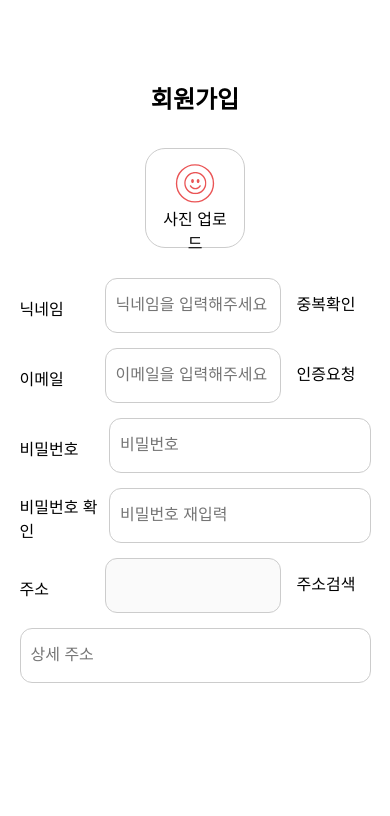
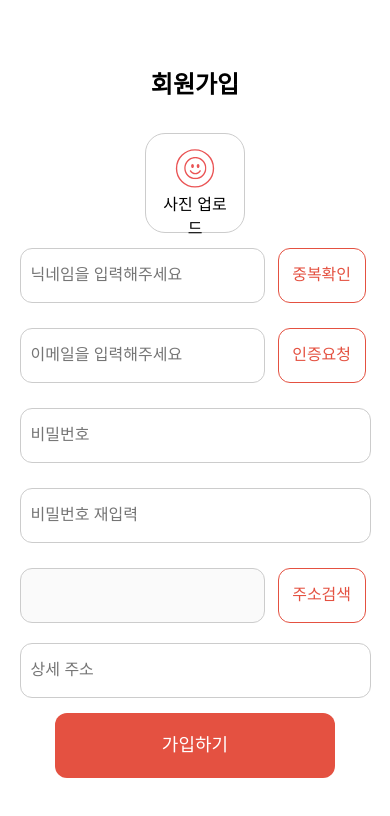
Before and after one commit to Foodlier/zb-foodlier, a React (Vite) app in the folder frontend/: page /register in a window 390 px wide. Shown: the top 816 px of the page. Built offline with nearby package versions, Linux system fonts and the light colour scheme; a web font is replaced by a local one.

Commit message:
Style: 회원가입 페이지 UI 수정
모바일 환경에서의 UI 수정

```diff
--- a/frontend/src/pages/RegisterPage.tsx
+++ b/frontend/src/pages/RegisterPage.tsx
@@ -1,46 +1,147 @@
-import * as R from '../styles/RegisterPage.styled'
+import { ChangeEvent, FormEvent, useState } from 'react'
+import * as S from '../styles/RegisterPage.styled'
 import upload from '../assets/profile_upload.svg'
-// import { useNavigate } from 'react-router-dom'
+
+interface FormData {
+  nickname: string
+  email: string
+  password: string
+  passwordCheck: string
+}
+
+interface FormErrors {
+  nickname: string
+  email: string
+  password: string
+  passwordCheck: string
+}
 
 const Register = () => {
-  //   const navigate = useNavigate()
+  const [formData, setFormData] = useState<FormData>({
+    nickname: '',
+    email: '',
+    password: '',
+    passwordCheck: '',
+  })
+
+  const [formErrors, setFormErrors] = useState<FormErrors>({
+    nickname: '',
+    email: '',
+    password: '',
+    passwordCheck: '',
+  })
+
+  const [isFormValid, setIsFormValid] = useState(false)
+
+  const validateNickname = (nickname: string) => {
+    const nicknameRegex = /^[가-힣a-zA-Z0-9]{4,10}$/
+    return nicknameRegex.test(nickname)
+  }
+
+  const validateEmail = (email: string) => {
+    const emailRegex = /^[a-zA-Z0-9]+@[a-zA-Z0-9]+\.[a-zA-Z0-9]+$/
+    return emailRegex.test(email)
+  }
+
+  const validatePassword = (password: string) => {
+    const passwordRegex = /^[A-Za-z0-9!@#$%^&*()_+{}[\]:;<>,.?~\\-]{8,16}$/
+    return passwordRegex.test(password)
+  }
+
+  const handleChange = (e: ChangeEvent<HTMLInputElement>) => {
+    const { name, value } = e.target
+    setFormData({ ...formData, [name]: value })
+    setFormErrors({ ...formErrors, [name]: '' })
+
+    if (name === 'nickname') {
+      if (!validateNickname(value)) {
+        setFormErrors({
+          ...formErrors,
+          [name]: '4~10자의 한글, 영문, 숫자만 사용 가능합니다.',
+        })
+      }
+    } else if (name === 'email') {
+      if (!validateEmail(value)) {
+        setFormErrors({
+          ...formErrors,
+          [name]: '이메일 형식이 올바르지 않습니다.',
+        })
+      }
+    } else if (name === 'password') {
+      if (!validatePassword(value)) {
+        setFormErrors({
+          ...formErrors,
+          [name]: '8~16자의 영문, 숫자, 특수문자를 사용하세요.',
+        })
+      }
+    }
+  }
+
+  const handleSubmit = (e: FormEvent<HTMLFormElement>) => {
+    e.preventDefault()
+    // 여기에서 데이터 전송 또는 처리를 수행할 수 있습니다.
+  }
 
   return (
-    // 회원가입 페이지
-    <R.Container>
-      <R.Title>회원가입</R.Title>
-      <R.Profile>
-        <R.ProfileImage src={upload} alt="" />
+    <S.Container>
+      <S.Title>회원가입</S.Title>
+      <S.Profile>
+        <S.ProfileImage src={upload} alt="" />
         <p>사진 업로드</p>
-      </R.Profile>
-      <R.Form>
-        <R.InputContainer>
-          <R.InputInfo>닉네임</R.InputInfo>
-          <R.Input2 type="text" placeholder="닉네임을 입력해주세요" />
-          <R.DetailButton>중복확인</R.DetailButton>
-        </R.InputContainer>
-        <R.InputContainer>
-          <R.InputInfo>이메일</R.InputInfo>
-          <R.Input2 type="email" placeholder="이메일을 입력해주세요" />
-          <R.DetailButton>인증요청</R.DetailButton>
-        </R.InputContainer>
-        <R.InputContainer>
-          <R.InputInfo>비밀번호</R.InputInfo>
-          <R.Input1 type="email" placeholder="비밀번호" />
-        </R.InputContainer>
-        <R.InputContainer>
-          <R.InputInfo>비밀번호 확인</R.InputInfo>
-          <R.Input1 type="email" placeholder="비밀번호 재입력" />
-        </R.InputContainer>
-        <R.InputContainer>
-          <R.InputInfo>주소</R.InputInfo>
-          <R.Input2 type="email" disabled />
-          <R.DetailButton>주소검색</R.DetailButton>
-        </R.InputContainer>
-        <R.Input1 type="email" placeholder="상세 주소" />
-        <R.ConfirmButton type="submit">가입하기</R.ConfirmButton>
-      </R.Form>
-    </R.Container>
+      </S.Profile>
+      <S.Form onSubmit={handleSubmit}>
+        <S.InputContainer>
+          <S.Input2
+            type="text"
+            name="nickname"
+            placeholder="닉네임을 입력해주세요"
+            value={formData.nickname}
+            onChange={handleChange}
+          />
+          <S.DetailButton>중복확인</S.DetailButton>
+          <S.ErrorMessage>{formErrors.nickname}</S.ErrorMessage>
+        </S.InputContainer>
+        <S.InputContainer>
+          <S.Input2
+            type="email"
+            name="email"
+            placeholder="이메일을 입력해주세요"
+            value={formData.email}
+            onChange={handleChange}
+          />
+          <S.DetailButton>인증요청</S.DetailButton>
+          <S.ErrorMessage>{formErrors.email}</S.ErrorMessage>
+        </S.InputContainer>
+        <S.InputContainer>
+          <S.Input1
+            type="password"
+            name="password"
+            placeholder="비밀번호"
+            value={formData.password}
+            onChange={handleChange}
+          />
+          <S.ErrorMessage>{formErrors.password}</S.ErrorMessage>
+        </S.InputContainer>
+        <S.InputContainer>
+          <S.Input1
+            type="password"
+            name="passwordCheck"
+            placeholder="비밀번호 재입력"
+            value={formData.passwordCheck}
+            onChange={handleChange}
+          />
+          <S.ErrorMessage>{formErrors.passwordCheck}</S.ErrorMessage>
+        </S.InputContainer>
+        <S.InputContainer>
+          <S.Input2 type="email" disabled />
+          <S.DetailButton>주소검색</S.DetailButton>
+        </S.InputContainer>
+        <S.Input1 type="email" placeholder="상세 주소" />
+        <S.ConfirmButton type="submit" disabled={!isFormValid}>
+          가입하기
+        </S.ConfirmButton>
+      </S.Form>
+    </S.Container>
   )
 }
 
--- a/frontend/src/styles/RegisterPage.styled.ts
+++ b/frontend/src/styles/RegisterPage.styled.ts
@@ -1,7 +1,8 @@
 import styled from 'styled-components'
+import { palette } from '../constants/Styles'
+
 // 회원가입 페이지 스타일 컴포넌트
 const inputStyles = `
-  width: 100%;
   height: 55px;
   padding: 10px 10px;
   margin-bottom: 15px;
@@ -35,7 +36,7 @@ export const Profile = styled.div`
   padding: 10px 10px;
   border: 1px solid #ccc;
   border-radius: 20%;
-  margin-bottom: 30px;
+  margin-bottom: 15px;
   text-align: center;
 `
 
@@ -49,16 +50,17 @@ export const ProfileImage = styled.img`
 export const InputContainer = styled.div`
   width: 100%;
   align-items: center;
-  justify-content: center;
   display: flex;
-  flex-direction: row;
+  justify-content: space-between;
+  flex-wrap: wrap;
+  margin-bottom: 5px;
 `
 export const InputInfo = styled.span`
   display: flex;
   flex-direction: column;
   width: 35%;
   max-width: 400px;
-  margin-bottom: 5px;
+  margin-bottom: 10px;
 `
 
 export const Title = styled.h1`
@@ -75,6 +77,7 @@ export const Form = styled.form`
 
 export const Input1 = styled.input`
   ${inputStyles}
+  width: 100%;
 `
 
 export const Input2 = styled.input`
@@ -97,9 +100,9 @@ export const Button = styled.button`
 
 export const DetailButton = styled.button`
   ${buttonStyles}
-  width: 30%;
-  border: 1px solid var(--color-main);
-  color: var(--color-main);
+  width: 25%;
+  border: 1px solid ${palette.main};
+  color: ${palette.main};
   background-color: #fff;
   padding: 10px 10px;
   margin-bottom: 15px;
@@ -109,8 +112,16 @@ export const ConfirmButton = styled.button`
   ${buttonStyles}
   width: 80%;
   height: 65px;
-  background-color: var(--color-main);
+  background-color: ${palette.main};
   color: #fff;
   font-size: 18px;
   margin: 0 auto;
 `
+
+export const ErrorMessage = styled.div`
+  width: 100%;
+  color: red;
+  font-size: 14px;
+  margin-left: 10px;
+  margin-bottom: 5px;
+`
```
